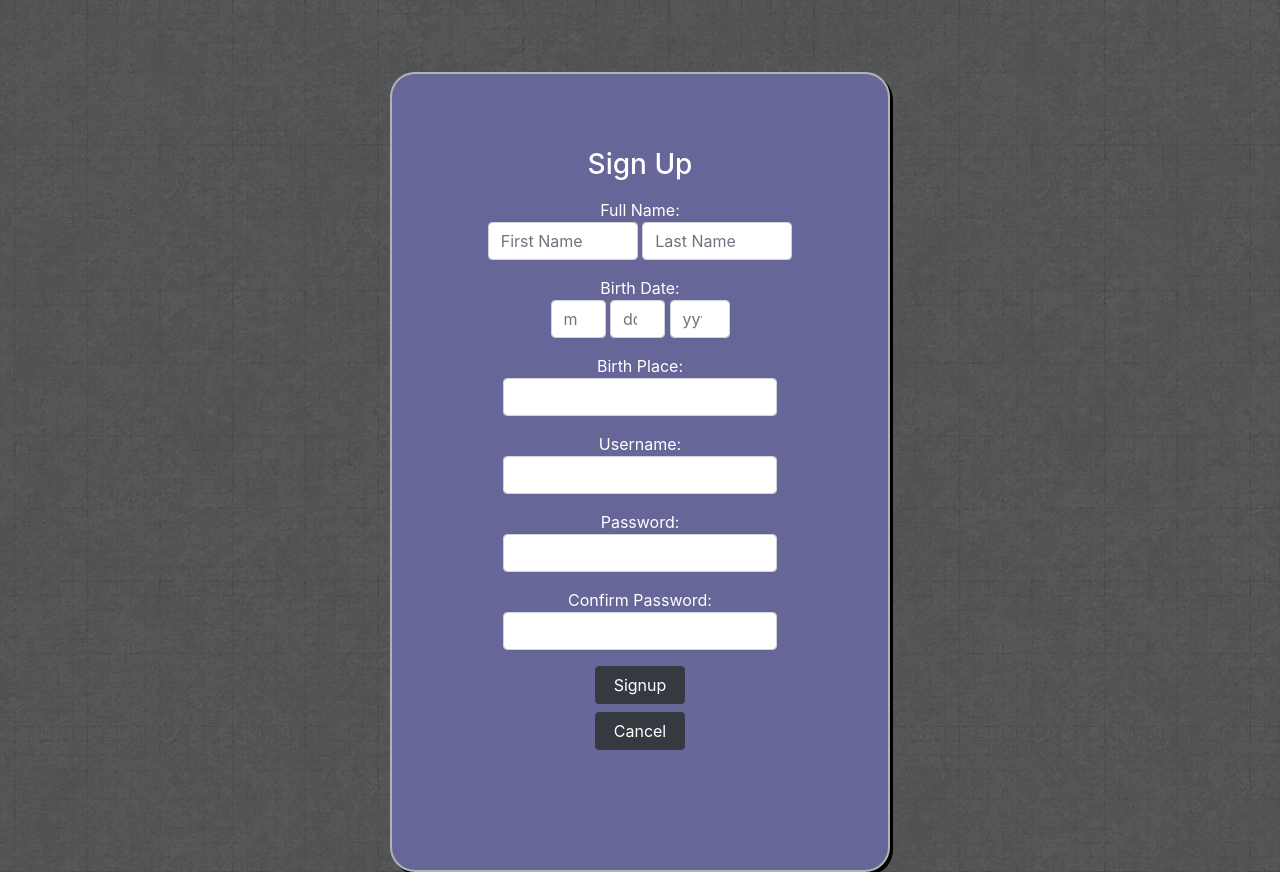
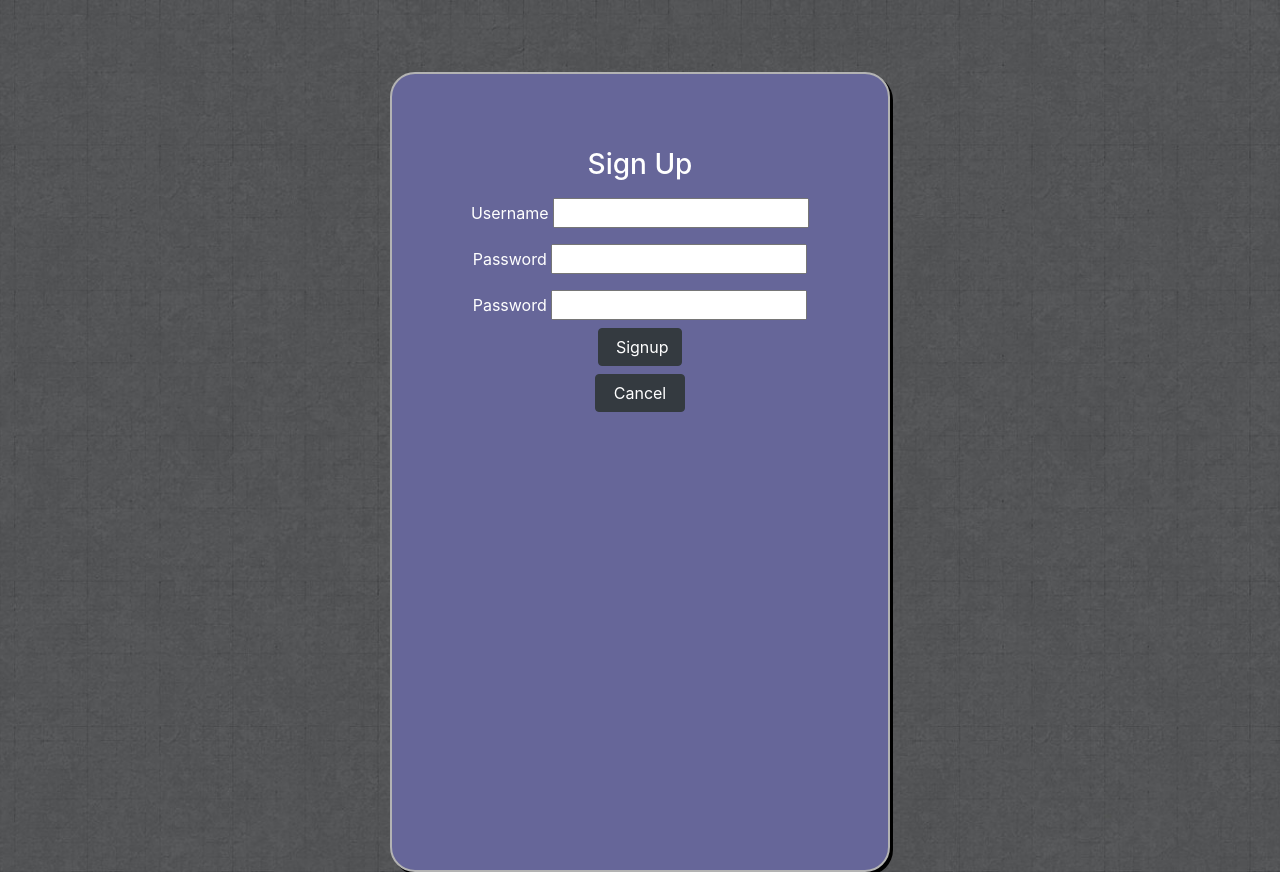
Before and after one commit to jmf08/cashreg, a Django app: template elective2/sampleApp/templates/acts/Create New Account 2.html in a window 1280 px wide. Run offline with Django 3.2, Linux system fonts and the light colour scheme; the template is opened without the code that fills it, so the values that code supplies are empty, except form fields; tables that the repository leaves empty hold one stand-in row (values such as "Sample post"); form fields are guessed from the names that the template uses; some libraries are stand-ins or nearby versions.

Commit message:
Update Create New Account 2.html

```diff
--- a/elective2/sampleApp/templates/acts/Create New Account 2.html
+++ b/elective2/sampleApp/templates/acts/Create New Account 2.html
@@ -18,44 +18,34 @@
 <body>
     <div class="container-lg pt-5 mt-4">
         <div class="row justify-content-center">
+
             <div class="signup">
                         <h3 class="signupsign">Sign Up</h3>
-                    <form name="signups">
+                    <form name="signups" method="POST">
+                        {% csrf_token %}
+
                         <div class="form-inline p-2">
-                            <label for="Full Name">Full Name:</label>
-                            <input type="text" name="First Name" id="First Name" class="form-control" style="width: 150px;" placeholder="First Name" onkeypress="return lettersOnly(event)">
-                            <input type="text" name="Last Name" id="Last Name" class="form-control" style="width: 150px;" placeholder="Last Name" onkeypress="return lettersOnly(event)">
+                            {{form.username.label}}
+                            {{form.username}}
+
                         </div>
                         <div class="form-inline p-2">
-                            <label for="Birth Date">Birth Date:</label>
-                            <input type="number" name="mm" id="mm" class="form-control" style="width: 55px;" placeholder="mm" onkeypress="return isNumber(event)" maxlength="2">
-                            <input type="number" name="dd" id="dd" class="form-control" style="width: 55px;" placeholder="dd" onkeypress="return isNumber(event)" maxlength="2">
-                            <input type="number" name="yyyy" id="yyyy" class="form-control" style="width: 60px;" placeholder="yyyy" onkeypress="return isNumber(event)" maxlength="4">
+                            {{form.password1.label}}
+                            {{form.password1}}
                         </div>
                         <div class="form-inline p-2">
-                            <label for="Place of Birth">Birth Place:</label>
-                            <input type="text" name="Place of Birth" id="birthplace" class="form-control" onkeypress="return lettersOnly(event)">
+                            {{form.password2.label}}
+                            {{form.password2}}
                         </div>
-                        <div class="form-inline p-2">
-                            <label for="Username">Username:</label>
-                            <input type="text" name="Username" id="Username" class="form-control" value="">
-                        </div>
-                        <div class="form-inline p-2">
-                            <label for="Password">Password:</label>
-                            <input type="password" name="Password" id="Password" class="form-control" value="">
-                            <span class="text-danger" id="message"></span>
-                        </div>
-                        <div class="form-inline p-2">
-                            <label for="Confirm Password">Confirm Password:</label>
-                            <input type="password" name="Confirm Password" id="Confirm Password" class="form-control" value="">
-                        </div>
+
+
                         <div class="signupbutton">
-                            <a href="login"><button class="btn btn-dark mt-2" style="width: 90px;" type="button">Signup</button></a>
+                            <input class="btn btn-dark" type="submit" value=" Signup">
                         </div>
                     </form>
 
                         <div class="cancel">
-                            <a href="login"><button class="btn btn-dark mt-2" style="width: 90px;" type="button">Cancel</button></a>
+                            <a href="{% url 'Login' %}"><button class="btn btn-dark mt-2" style="width: 90px;" type="button">Cancel</button></a>
                         </div>
 
             </div>
```
